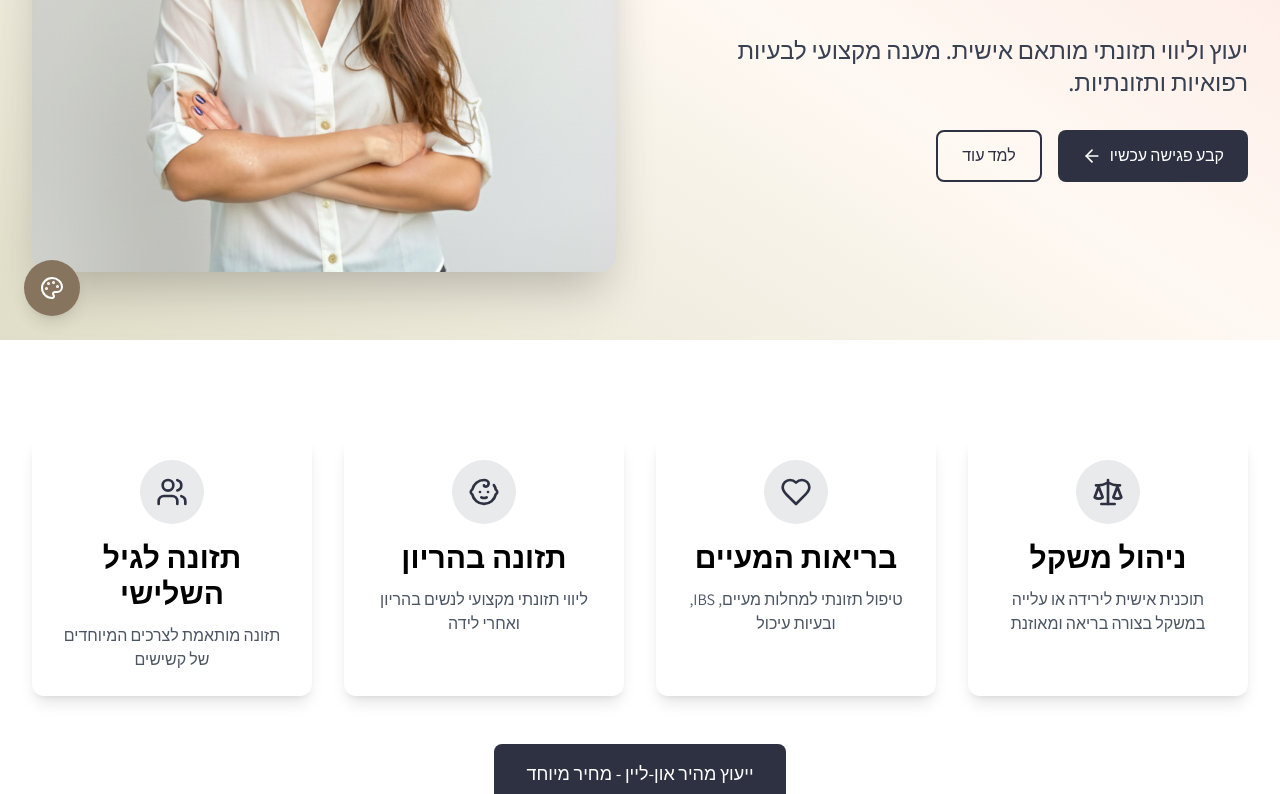
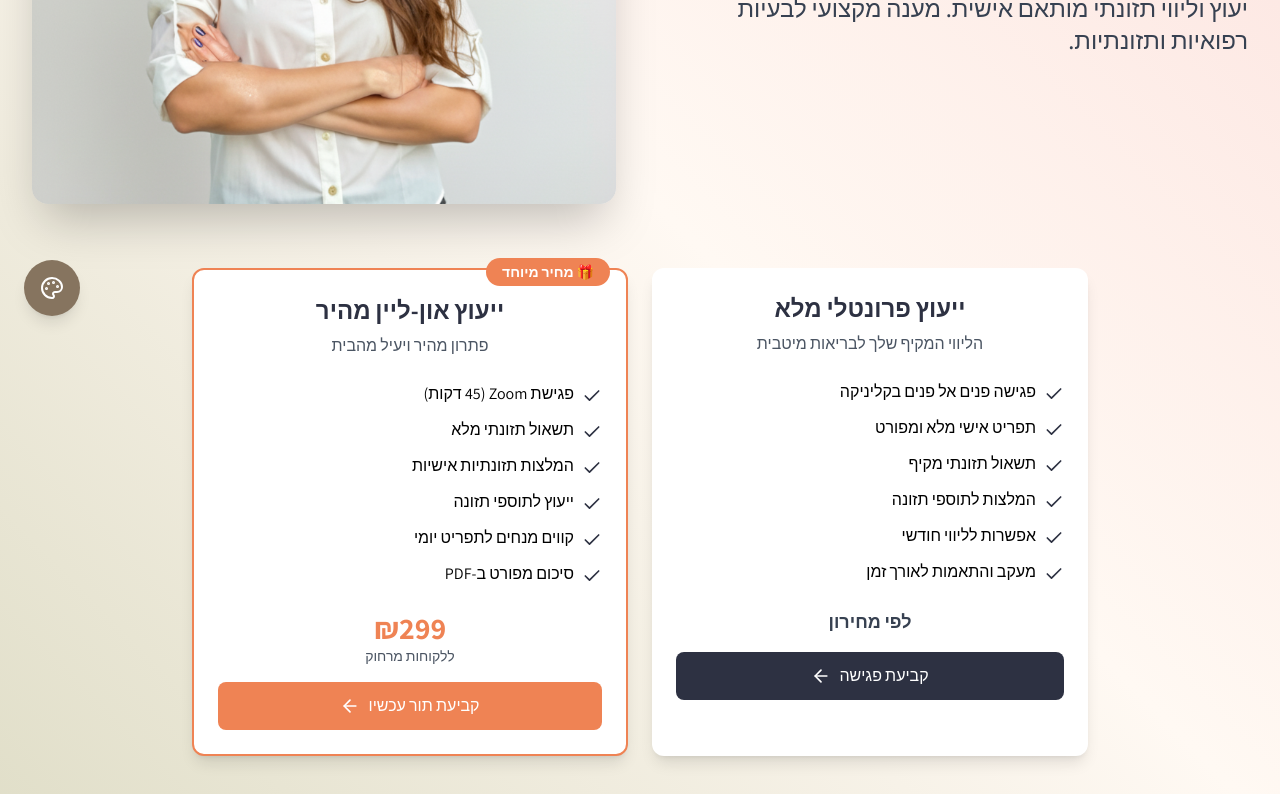
Before and after one commit to ben-elbert/gal-elbert-nutrition, a Next.js app: page / in a window 1280 px wide. Shown: the part 460-1254 px from the top of the page. Built offline with nearby package versions, Linux system fonts and the light colour scheme.

Commit message:
feat: Add professional consultation comparison cards in hero section

```diff
--- /dev/null
+++ b/components/sections/ConsultationOptions.tsx
@@ -0,0 +1,120 @@
+"use client";
+
+import { Check, ArrowLeft } from "lucide-react";
+import { siteConfig } from "@/config/site";
+
+export function ConsultationOptions() {
+  return (
+    <div className="grid grid-cols-1 md:grid-cols-2 gap-6 max-w-4xl mx-auto mt-12">
+      {/* ייעוץ פרונטלי מלא */}
+      <div className="card hover:shadow-xl transition-shadow duration-300">
+        <div className="text-center mb-6">
+          <h3 className="text-2xl font-bold mb-2" style={{ color: "var(--primary)" }}>
+            ייעוץ פרונטלי מלא
+          </h3>
+          <p className="text-gray-600">הליווי המקיף שלך לבריאות מיטבית</p>
+        </div>
+
+        <ul className="space-y-3 mb-6">
+          <li className="flex items-start gap-2">
+            <Check size={20} className="flex-shrink-0 mt-1" style={{ color: "var(--primary)" }} />
+            <span>פגישה פנים אל פנים בקליניקה</span>
+          </li>
+          <li className="flex items-start gap-2">
+            <Check size={20} className="flex-shrink-0 mt-1" style={{ color: "var(--primary)" }} />
+            <span>תפריט אישי מלא ומפורט</span>
+          </li>
+          <li className="flex items-start gap-2">
+            <Check size={20} className="flex-shrink-0 mt-1" style={{ color: "var(--primary)" }} />
+            <span>תשאול תזונתי מקיף</span>
+          </li>
+          <li className="flex items-start gap-2">
+            <Check size={20} className="flex-shrink-0 mt-1" style={{ color: "var(--primary)" }} />
+            <span>המלצות לתוספי תזונה</span>
+          </li>
+          <li className="flex items-start gap-2">
+            <Check size={20} className="flex-shrink-0 mt-1" style={{ color: "var(--primary)" }} />
+            <span>אפשרות לליווי חודשי</span>
+          </li>
+          <li className="flex items-start gap-2">
+            <Check size={20} className="flex-shrink-0 mt-1" style={{ color: "var(--primary)" }} />
+            <span>מעקב והתאמות לאורך זמן</span>
+          </li>
+        </ul>
+
+        <div className="text-center mb-4">
+          <p className="text-lg font-semibold text-gray-700">לפי מחירון</p>
+        </div>
+
+        <a
+          href={`https://wa.me/${siteConfig.contact.whatsapp.replace(/[^0-9]/g, "")}`}
+          target="_blank"
+          rel="noopener noreferrer"
+          className="w-full inline-flex items-center justify-center gap-2 rounded-lg px-6 py-3 font-medium transition-all duration-200 focus:outline-none focus:ring-2 focus:ring-offset-2 text-white"
+          style={{ backgroundColor: "var(--primary)" }}
+        >
+          קביעת פגישה
+          <ArrowLeft size={20} />
+        </a>
+      </div>
+
+      {/* ייעוץ און-ליין מהיר */}
+      <div className="card hover:shadow-xl transition-shadow duration-300 relative border-2" style={{ borderColor: "var(--accent)" }}>
+        {/* תג "מחיר מיוחד" */}
+        <div className="absolute -top-3 right-4 px-4 py-1 rounded-full text-white text-sm font-bold" style={{ backgroundColor: "var(--accent)" }}>
+          🎁 מחיר מיוחד
+        </div>
+
+        <div className="text-center mb-6">
+          <h3 className="text-2xl font-bold mb-2" style={{ color: "var(--primary)" }}>
+            ייעוץ און-ליין מהיר
+          </h3>
+          <p className="text-gray-600">פתרון מהיר ויעיל מהבית</p>
+        </div>
+
+        <ul className="space-y-3 mb-6">
+          <li className="flex items-start gap-2">
+            <Check size={20} className="flex-shrink-0 mt-1" style={{ color: "var(--primary)" }} />
+            <span>פגישת Zoom (45 דקות)</span>
+          </li>
+          <li className="flex items-start gap-2">
+            <Check size={20} className="flex-shrink-0 mt-1" style={{ color: "var(--primary)" }} />
+            <span>תשאול תזונתי מלא</span>
+          </li>
+          <li className="flex items-start gap-2">
+            <Check size={20} className="flex-shrink-0 mt-1" style={{ color: "var(--primary)" }} />
+            <span>המלצות תזונתיות אישיות</span>
+          </li>
+          <li className="flex items-start gap-2">
+            <Check size={20} className="flex-shrink-0 mt-1" style={{ color: "var(--primary)" }} />
+            <span>ייעוץ לתוספי תזונה</span>
+          </li>
+          <li className="flex items-start gap-2">
+            <Check size={20} className="flex-shrink-0 mt-1" style={{ color: "var(--primary)" }} />
+            <span>קווים מנחים לתפריט יומי</span>
+          </li>
+          <li className="flex items-start gap-2">
+            <Check size={20} className="flex-shrink-0 mt-1" style={{ color: "var(--primary)" }} />
+            <span>סיכום מפורט ב-PDF</span>
+          </li>
+        </ul>
+
+        <div className="text-center mb-4">
+          <p className="text-3xl font-bold" style={{ color: "var(--accent)" }}>₪299</p>
+          <p className="text-sm text-gray-600">ללקוחות מרחוק</p>
+        </div>
+
+        <a
+          href={siteConfig.contact.calendly}
+          target="_blank"
+          rel="noopener noreferrer"
+          className="w-full inline-flex items-center justify-center gap-2 rounded-lg px-6 py-3 font-medium transition-all duration-200 focus:outline-none focus:ring-2 focus:ring-offset-2 text-white"
+          style={{ backgroundColor: "var(--accent)" }}
+        >
+          קביעת תור עכשיו
+          <ArrowLeft size={20} />
+        </a>
+      </div>
+    </div>
+  );
+}
--- a/components/sections/Hero.tsx
+++ b/components/sections/Hero.tsx
@@ -1,17 +1,17 @@
 "use client";
 
 import Image from "next/image";
-import { ArrowLeft } from "lucide-react";
 import { siteConfig } from "@/config/site";
+import { ConsultationOptions } from "./ConsultationOptions";
 
 export function Hero() {
   return (
-    <section className="relative min-h-screen flex items-center pt-16">
+    <section className="relative min-h-screen flex items-center pt-16 pb-20">
       {/* Background */}
       <div className="absolute inset-0 bg-gradient-to-bl from-secondary-light via-neutral to-accent-light -z-10" />
 
       <div className="container">
-        <div className="grid grid-cols-1 lg:grid-cols-2 gap-12 items-center">
+        <div className="grid grid-cols-1 lg:grid-cols-2 gap-12 items-center mb-16">
           {/* Content */}
           <div className="text-center lg:text-right">
             <h1 className="heading-1 mb-6">{siteConfig.name.he}</h1>
@@ -21,35 +21,6 @@ export function Hero() {
             <p className="text-xl md:text-2xl text-gray-700 mb-8 font-medium">
               {siteConfig.valuePropositions.he[1]}
             </p>
-
-            <div className="flex flex-col sm:flex-row gap-4 justify-center lg:justify-start">
-              <a
-                href={`https://wa.me/${siteConfig.contact.whatsapp.replace(/[^0-9]/g, "")}`}
-                target="_blank"
-                rel="noopener noreferrer"
-                className="inline-flex items-center justify-center gap-2 rounded-lg px-6 py-3 font-medium transition-all duration-200 focus:outline-none focus:ring-2 focus:ring-offset-2 text-white"
-                style={{ backgroundColor: "var(--primary)" }}
-              >
-                קבע פגישה עכשיו
-                <ArrowLeft size={20} />
-              </a>
-              <a
-                href="#services"
-                className="inline-flex items-center justify-center rounded-lg px-6 py-3 font-medium transition-all duration-200 focus:outline-none focus:ring-2 focus:ring-offset-2 border-2 hover:text-white"
-                style={{
-                  borderColor: "var(--primary)",
-                  color: "var(--primary)"
-                }}
-                onMouseEnter={(e) => {
-                  e.currentTarget.style.backgroundColor = "var(--primary)";
-                }}
-                onMouseLeave={(e) => {
-                  e.currentTarget.style.backgroundColor = "transparent";
-                }}
-              >
-                למד עוד
-              </a>
-            </div>
           </div>
 
           {/* Image */}
@@ -63,6 +34,9 @@ export function Hero() {
             />
           </div>
         </div>
+
+        {/* Consultation Options */}
+        <ConsultationOptions />
       </div>
     </section>
   );
```
